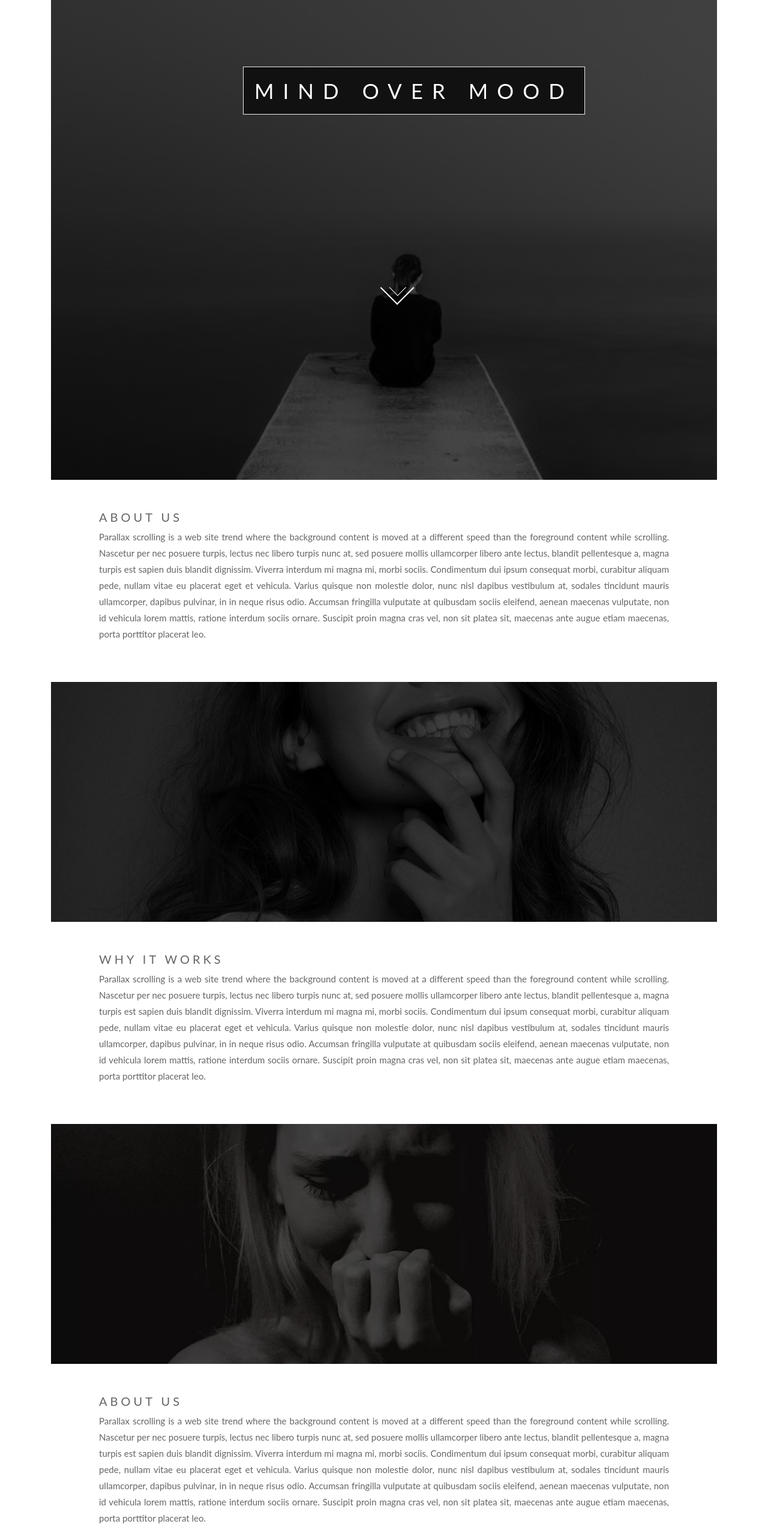
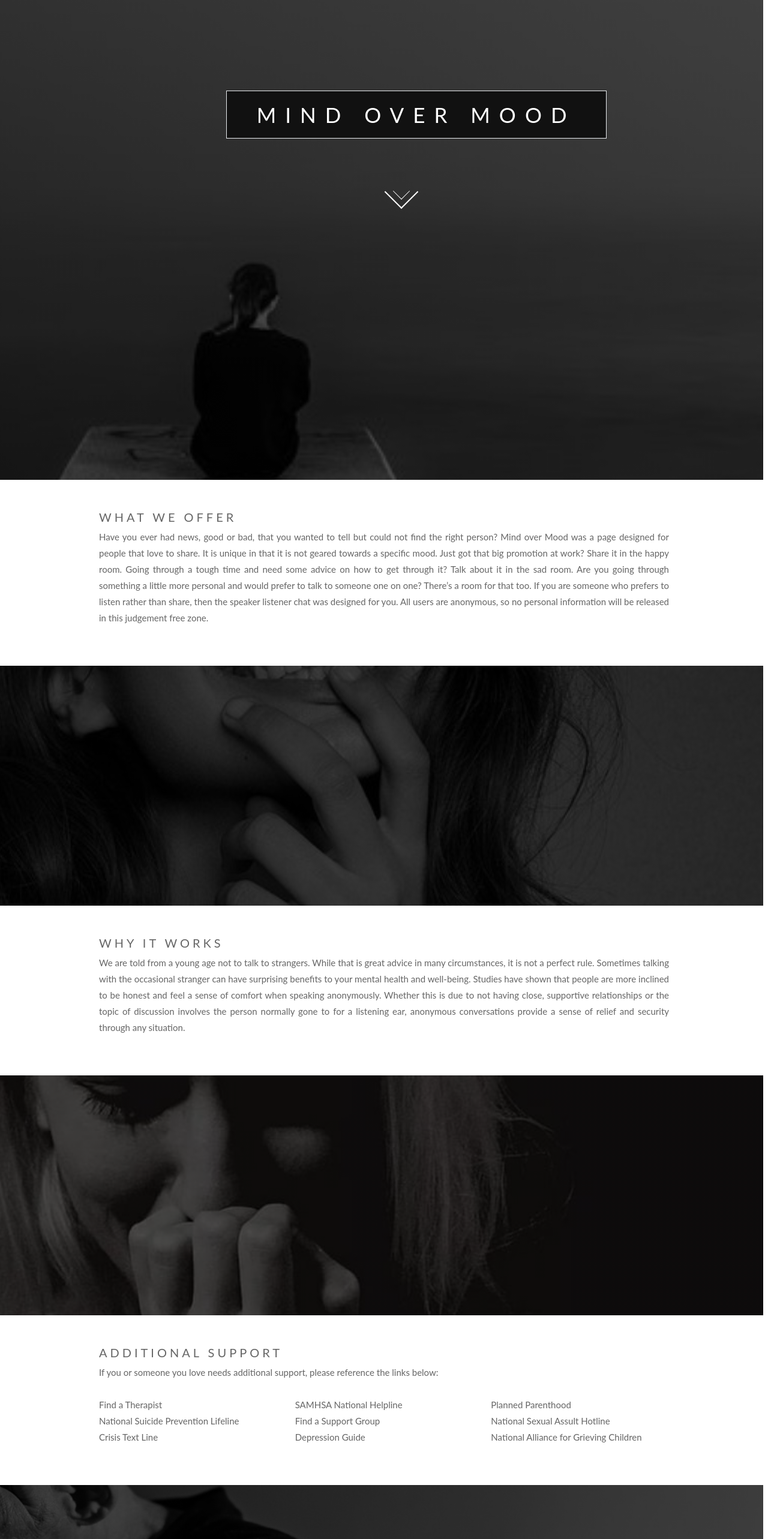
Before and after one commit to cwru-final-project/final-project, a React (Create React App) app in the folder client/: page / in a window 1280 px wide. Shown: the top 2566 px of the page at 60% size. Built offline with nearby package versions, Linux system fonts and the light colour scheme.

Commit message:
front end completed

```diff
--- a/client/src/components/Header.js
+++ b/client/src/components/Header.js
@@ -1,5 +1,4 @@
 import React, { Component } from 'react';
-
 
 class Header extends Component
 {
@@ -11,7 +10,6 @@
 	{
 		return (
 		<div className = "container-fluid">
-
 			<div className="bgimg-1">
 				<div className="caption">
 					<span className="border">MIND OVER MOOD</span>
@@ -21,31 +19,52 @@
 				</div>
 			</div>
 
-			<div className = "about-us">
-				<h3>About Us</h3>
-				<p>Parallax scrolling is a web site trend where the background content is moved at a different speed than the foreground content while scrolling. Nascetur per nec posuere turpis, lectus nec libero turpis nunc at, sed posuere mollis ullamcorper libero ante lectus, blandit pellentesque a, magna turpis est sapien duis blandit dignissim. Viverra interdum mi magna mi, morbi sociis. Condimentum dui ipsum consequat morbi, curabitur aliquam pede, nullam vitae eu placerat eget et vehicula. Varius quisque non molestie dolor, nunc nisl dapibus vestibulum at, sodales tincidunt mauris ullamcorper, dapibus pulvinar, in in neque risus odio. Accumsan fringilla vulputate at quibusdam sociis eleifend, aenean maecenas vulputate, non id vehicula lorem mattis, ratione interdum sociis ornare. Suscipit proin magna cras vel, non sit platea sit, maecenas ante augue etiam maecenas, porta porttitor placerat leo.</p>
+			<div className = "whatWeOffer">
+				<h3>What we Offer</h3>
+				<p>Have you ever had news, good or bad, that you wanted to tell but could not find the right person? Mind over Mood was a page designed for people that love to share. It is unique in that it is not geared towards a specific mood. Just got that big promotion at work? Share it in the happy room. Going through a tough time and need some advice on how to get through it? Talk about it in the sad room.  Are you going through something a little more personal and would prefer to talk to someone one on one? There’s a room for that too. If you are someone who prefers to listen rather than share, then the speaker listener chat was designed for you. All users are anonymous, so no personal information will be released in this judgement free zone.</p>
 			</div>
 
 			<div className="bgimg-2">
 			</div>
 
 			<div className = "why">
-				<h3>Why it works</h3>
-    			<p>Parallax scrolling is a web site trend where the background content is moved at a different speed than the foreground content while scrolling. Nascetur per nec posuere turpis, lectus nec libero turpis nunc at, sed posuere mollis ullamcorper libero ante lectus, blandit pellentesque a, magna turpis est sapien duis blandit dignissim. Viverra interdum mi magna mi, morbi sociis. Condimentum dui ipsum consequat morbi, curabitur aliquam pede, nullam vitae eu placerat eget et vehicula. Varius quisque non molestie dolor, nunc nisl dapibus vestibulum at, sodales tincidunt mauris ullamcorper, dapibus pulvinar, in in neque risus odio. Accumsan fringilla vulputate at quibusdam sociis eleifend, aenean maecenas vulputate, non id vehicula lorem mattis, ratione interdum sociis ornare. Suscipit proin magna cras vel, non sit platea sit, maecenas ante augue etiam maecenas, porta porttitor placerat leo.</p>
+				<h3>Why it Works</h3>
+    			<p>We are told from a young age not to talk to strangers. While that is great advice in many circumstances, it is not a perfect rule. Sometimes talking with the occasional stranger can have surprising benefits to your mental health and well-being. Studies have shown that people are more inclined to be honest and feel a sense of comfort when speaking anonymously. Whether this is due to not having close, supportive relationships or the topic of discussion involves the person normally gone to for a listening ear, anonymous conversations provide a sense of relief and security through any situation.</p>
 			</div>
 
 			<div className="bgimg-3">
 			</div>
 
-			<div className= "resources">
-					<h3>About Us</h3>
-    				<p>Parallax scrolling is a web site trend where the background content is moved at a different speed than the foreground content while scrolling. Nascetur per nec posuere turpis, lectus nec libero turpis nunc at, sed posuere mollis ullamcorper libero ante lectus, blandit pellentesque a, magna turpis est sapien duis blandit dignissim. Viverra interdum mi magna mi, morbi sociis. Condimentum dui ipsum consequat morbi, curabitur aliquam pede, nullam vitae eu placerat eget et vehicula. Varius quisque non molestie dolor, nunc nisl dapibus vestibulum at, sodales tincidunt mauris ullamcorper, dapibus pulvinar, in in neque risus odio. Accumsan fringilla vulputate at quibusdam sociis eleifend, aenean maecenas vulputate, non id vehicula lorem mattis, ratione interdum sociis ornare. Suscipit proin magna cras vel, non sit platea sit, maecenas ante augue etiam maecenas, porta porttitor placerat leo.</p>
+			<div className= "help">
+					<h3>Additional Support</h3>
+    				<p>If you or someone you love needs additional support, please reference the links below:<br></br><br></br>
+						<div className="row text-left">
+							<div className="col-md-4">
+								<a href = "https://www.goodtherapy.org/">Find a Therapist</a><br></br>
+								<a href = "https://suicidepreventionlifeline.org/">National Suicide Prevention Lifeline</a><br></br>
+								<a href = "https://www.crisistextline.org/">Crisis Text Line</a><br></br>
+							</div>
+
+							<div className="col-md-4">
+								<a href = "https://www.samhsa.gov/find-help/national-helpline/">SAMHSA National Helpline</a><br></br>
+								<a href = "https://www.psychologytoday.com/us/groups/">Find a Support Group</a><br></br>
+								<a href = "https://www.mentalhelp.net/articles/treatment-when-to-seek-professional-help-and-where-to-find-help-for-major-depression/">Depression Guide</a><br></br>
+							</div>
+
+							<div className="col-md-4">
+								<a href = "https://www.plannedparenthood.org/">Planned Parenthood</a><br></br>
+								<a href = "https://www.rainn.org/">National Sexual Assult Hotline</a><br></br>
+								<a href = "https://childrengrieve.org/">National Alliance for Grieving Children</a><br></br>
+							</div>
+						</div>
+    				</p>
 			</div>
 
 			<div className="bgimg-4">
 			</div>
 		</div>
 
+
 		);
 	}
 }
--- a/client/src/components/Pickroom.js
+++ b/client/src/components/Pickroom.js
@@ -103,7 +103,11 @@
 
 			<div className="container-fluid">
 			<div className="pickroom">
-			<div className="pickroom-content">
+				<div className="row text-center">
+					<br></br>
+					<br></br>
+					<br></br>
+				</div>
 
 				<div className="row text-center">
 					<div className="col-md-1">
@@ -113,6 +117,7 @@
 					<div className="happy-img col-md-3">
 					</div>
 					<div className="white-space col-md-3 ">
+						<p id="button-desc">Please click on the button below to enter the happy room. This is an open forum to share and listen to good news and accomplishments with like-minded chatter.</p>
 						<button type="button" className=" happy btn btn-primary" onClick={this.updateRoom} name="happy">HAPPY</button>
 					</div>
 					<div className="col-md-2">
@@ -127,7 +132,7 @@
 						<p id="small-text">How are you feeling?</p>
 					</div>
 					<div className="white-space col-md-3">
-						<p id="button-desc">Parallax scrolling is a web site trend where the background content is moved at a different</p>
+						<p id="button-desc">Please click on the button below to enter the sad room. This is an open forum to seek and give guidance for chatters who are struggling.</p>
 						<button type="button" className="sad btn btn-primary" onClick={this.updateRoom} name="sad">SAD</button>
 					</div>
 					<div className="sad-img col-md-3">
@@ -144,8 +149,9 @@
 					<div className="private-img col-md-3">
 					</div>
 					<div className="white-space col-md-3">
+						<p id="button-desc">Please click on the coresponding button below to be either a speaker or listener in this one on one chatroom.</p>
 						<button type="button" className="listen btn btn-primary" onClick={this.listen}>LISTEN</button>
-						<p>or</p>
+						<span>or</span>
 						<button type="button" className="speak btn btn-primary" onClick={this.speak}>SPEAK</button>
 					</div>
 					<div className="col-md-2">
@@ -153,7 +159,6 @@
 				</div>
 			</div>
 			</div>
-			</div>
 		)
 	}
 }
--- a/client/src/css/style.css
+++ b/client/src/css/style.css
@@ -1,5 +1,6 @@
 body {
   height: 100%;
+  width:100%;
   margin: 0;
   font: 400 15px/1.8 "Lato", sans-serif;
   color: #777;
@@ -9,6 +10,7 @@
   padding-left:0;
   padding-right:0;
   margin:0;
+
 }
 
 .bgimg-1 {
@@ -40,16 +42,18 @@
   background: linear-gradient(
    rgba(0, 0, 0, .7),
    rgba(0, 0, 0, .7)),
-   url('../images/frustration.jpg')no-repeat center center fixed;
+   url('../images/frustration.jpg') no-repeat center center fixed;
   min-height: 400px;
 }
 
 .bgimg-1, .bgimg-2, .bgimg-3, .bgimg-4 {
+  background-size:cover;
   position: relative;
-  background-size:cover;
+  margin-left: -50vw;
+  margin-right:-6vw;
   }
 
-.about-us, .resources, .why, .feelings{
+.whatWeOffer, .help, .why, .feelings{
   color:black;
   background-color:white;
   text-align:center;
@@ -58,24 +62,10 @@
   opacity:.6;
 }
 
-img{
-  width:200px;
-  height:200px;
-}
-
-.logo {
-  position: absolute;
-  width: 100%;
-  text-align: center;
-
-}
-
-
 .caption {
   position: absolute;
-  left: 50px;
-  top: 15%;
-  width: 100%;
+  top: 20%;
+  margin-left:51%;
   text-align: center;
   color: #000;
 }
@@ -83,10 +73,11 @@
 .caption span.border {
   background-color: #111;
   color: #fff;
-  padding: 18px;
+  padding:18px 50px 18px 50px;
   font-size: 35px;
   letter-spacing: 15px;
   }
+
 h2{
   color: white;
   font-size:55px;
@@ -107,13 +98,15 @@
 .arrow,
 .arrow:before {
   position: absolute;
-  left: 52%;
+  left: 31%;
+  right:30%;
 }
 
 .arrow {
   width: 40px;
   height: 40px;
-  top: 60%;
+  top: 40%;
+  left:67%;
   margin: -20px 0 0 -20px;
   -webkit-transform: rotate(45deg);
   border-left: none;
@@ -127,7 +120,8 @@
   content: '';
   width: 20px;
   height: 20px;
-  top: 50%;
+  top: 49%;
+  left:50%;
   margin: -10px 0 0 -10px;
   border-left: none;
   border-top: none;
@@ -138,11 +132,11 @@
   animation-name: arrow;
   }
 
-  .happy, .sad, .listen, .speak {
+  .happy, .sad, .listen, .speak, .log, .reg {
   background-color: #111;
   color: #fff;
   padding: 12px;
-  font-size: 20px;
+  font-size: 13px;
   letter-spacing: 10px;
   border: 2px #fff solid;
   box-shadow: 10px 10px 5px grey;
@@ -153,14 +147,34 @@
   .speak{
     float:left;
   }
+  .log, .reg{
+    margin-left:150px;
+  }
 
-  .pickroom {
+  .send{
+    background-color: #111;
+    color: #fff;
+    padding: 12px;
+    font-size: 15px;
+    border: 2px #fff solid;
+    box-shadow: 10px 10px 5px grey;
+    letter-spacing: 5px;
+
+  }
+  .btn:hover{
+  background-image: linear-gradient(to right, red, yellow, green, blue);
+  border-style:none;
+  opacity:.6;
+  color:black;
+  }
+
+  .pickroom, .chatroom {
   background: linear-gradient(
    rgba(0, 0, 0, .75),
    rgba(0, 0, 0, .75)),
    url('../images/background.jpg')no-repeat center center fixed;
   background-size:cover;
-  height:900px
+  height:900px;
   }
 .white-space{
   background-color:white;
@@ -192,3 +206,39 @@
   background-size:cover;
 
 }
+
+#button-desc{
+  color:black;
+  background-color:white;
+  text-align:center;
+  padding:15px 20px;
+  text-align:justify;
+  opacity:.6;
+}
+.card-header{
+  background-color: #111;
+  color: #fff;
+  padding: 10px;
+  font-size: 13px "Lato", sans-serif;
+  letter-spacing: 5px;
+  border: 1px #fff solid;
+  text-transform: uppercase;
+}
+.login{
+  padding-left:80px;
+  padding-top:120px;
+}
+.register{
+  padding-top:40px;
+  padding-left:80px;
+  margin-bottom:20px;
+}
+
+a{
+  color:black;
+}
+
+a:hover{
+  background-image:linear-gradient(to right, red, yellow, green, blue);
+  color:black;
+}
```
Also changed, not shown: client/src/components/Login.js (+6 -5 lines), client/src/components/chatRoom.js (+23 -18 lines), 1 other file (tests, documents, lock files or other folders).
